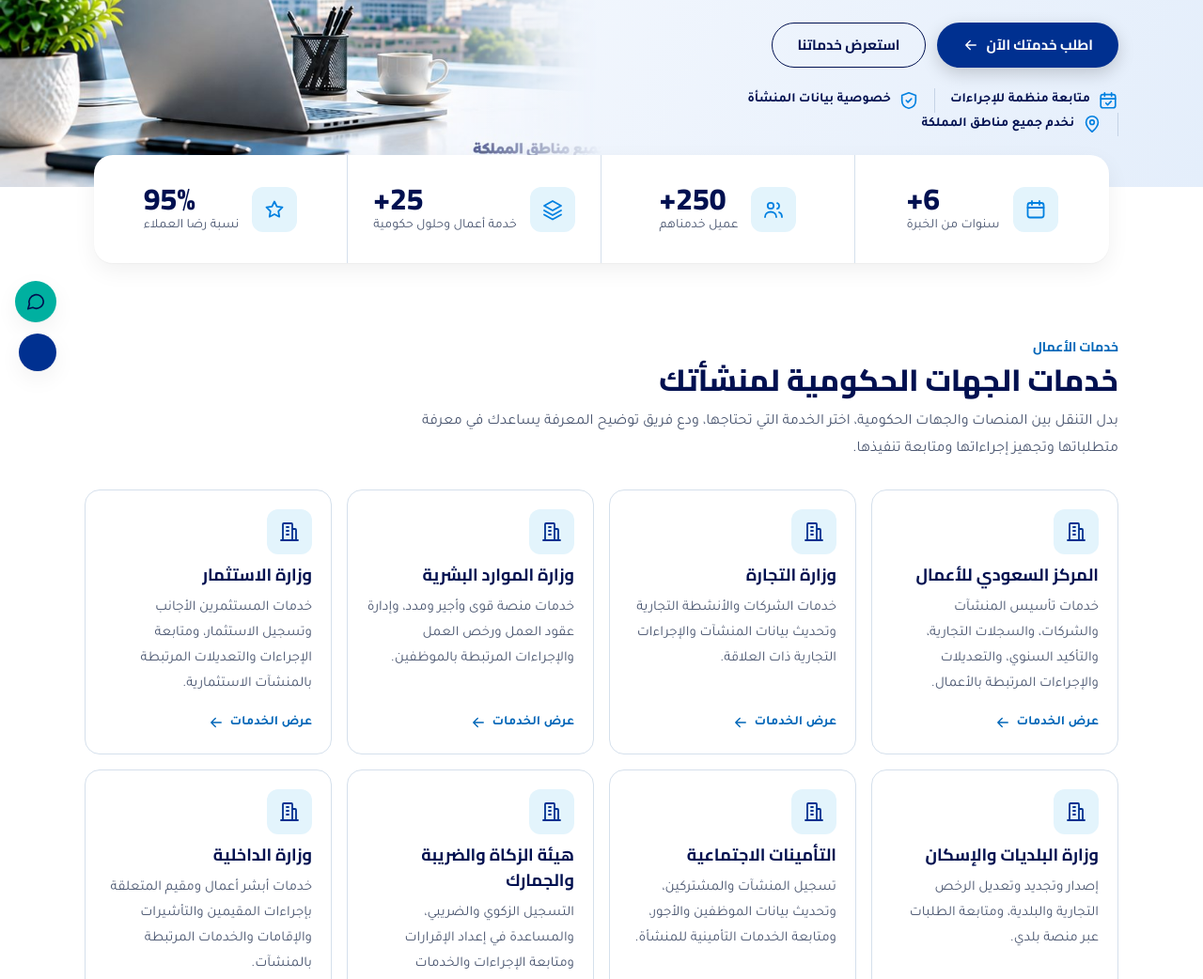
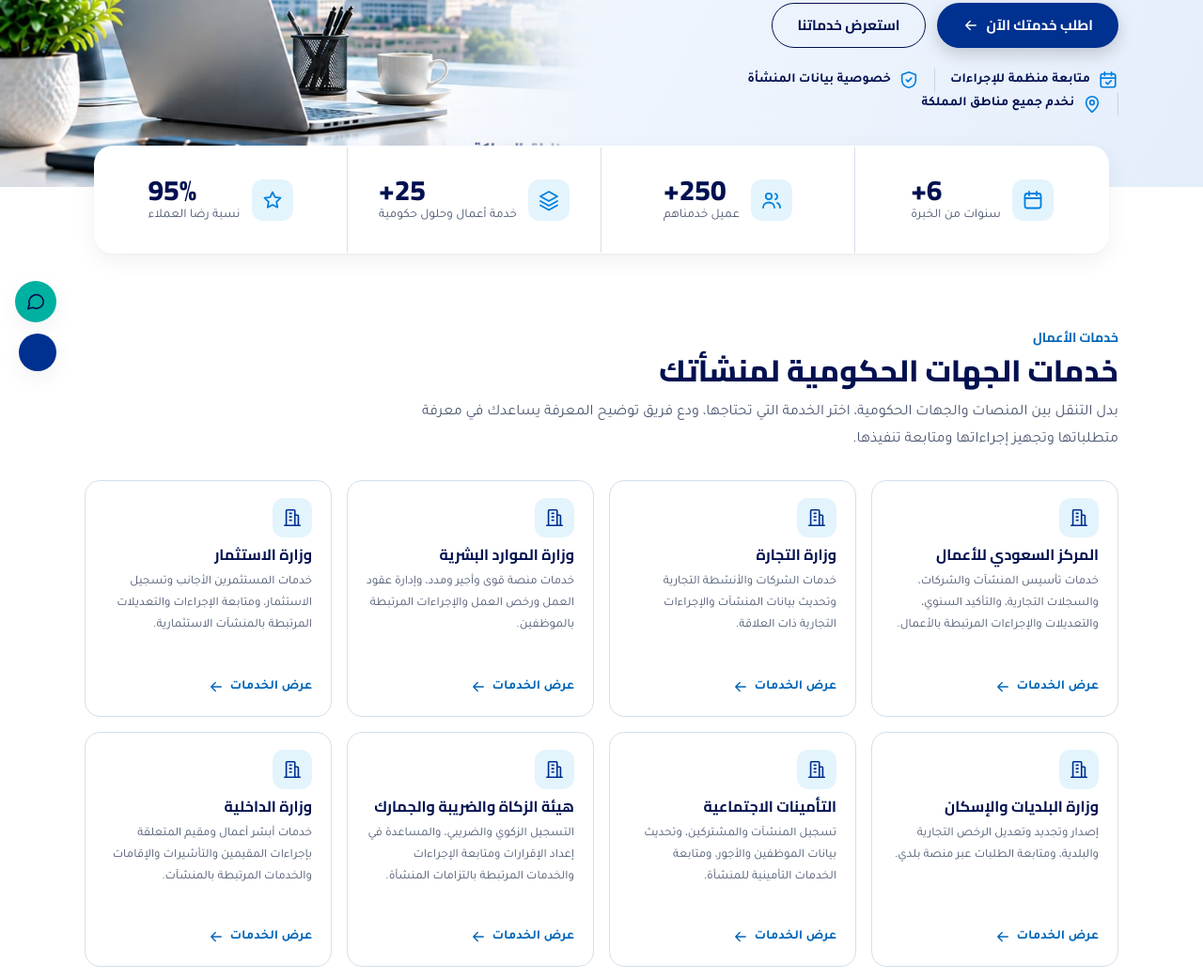
Before and after one commit to mnstaltfwq-oss/tawdih-site, a plain HTML site: page index.html in a window 1280 px wide. Shown: the part 389-1431 px from the top of the page at 94% size. Drawn offline with Linux system fonts and the light colour scheme.

Commit message:
Fit banner, stats strip and ministry cards to measured sizes

```diff
--- a/components.css
+++ b/components.css
@@ -319,7 +319,7 @@ h1,h2,h3,.sh .ph-line--title,.btn{font-family:var(--font-h)}
 .crumb--real{height:auto;margin:0 0 8px;font-size:14px;color:#b8c6e0;flex-wrap:wrap}.crumb--real a{color:#b8c6e0}.crumb--real a:hover{color:#fff}
 .tag{display:inline-block;align-self:flex-start;padding:2px 12px;border-radius:999px;background:#e0f5f2;color:#00786e;font:700 12px/1.8 var(--font-h)}
 .card--svc{transition:box-shadow .2s,transform .2s}.card--svc:hover{box-shadow:var(--shadow-card);transform:translateY(-3px)}
-.card--svc h3{font-size:17px}.svc__ent{color:var(--c-link);font-size:13px;font-weight:700}.card--svc p{display:-webkit-box;-webkit-line-clamp:3;-webkit-box-orient:vertical;overflow:hidden}
+.card--svc h3{font-size:17px}.svc__ent{color:var(--c-link);font-size:13px;font-weight:700}.card--svc p{display:-webkit-box;-webkit-line-clamp:4;-webkit-box-orient:vertical;overflow:hidden}
 .card--svc .more{margin-top:auto;padding-top:8px;display:inline-flex;align-items:center;gap:6px;color:var(--c-link);font-weight:700;font-size:14px}
 .dirbar{display:grid;gap:14px;margin-bottom:12px}.search--wide{width:100%;max-width:520px;height:48px;font-size:16px;margin-bottom:12px}.dirbar .search--wide{margin:0}
 .filters{margin-bottom:12px}.muted{color:var(--c-muted);font-size:14px;margin:0 0 14px}
@@ -356,3 +356,27 @@ h1,h2,h3,.sh .ph-line--title,.btn{font-family:var(--font-h)}
 .pkg .btn{margin-top:6px;justify-content:center}
 .pkg--feat{border:2px solid var(--c-accent);box-shadow:0 10px 30px rgba(0,48,144,.12)}
 .pkg__badge{position:absolute;top:-13px;inset-inline-start:20px;background:var(--c-accent);color:#fff;font-size:12px;font-weight:700;padding:4px 12px;border-radius:999px}
+
+/* ---- fit to measured reference (laptop was rendering too large) ---- */
+@media (min-width:1024px){.stats--real .stats__item{height:112px;align-self:center;padding:22px 24px;box-sizing:border-box;gap:12px}}
+.stats__n{font-size:30px}
+.stats__ico{width:44px;height:44px}
+.stats__l{font-size:13.5px;max-width:150px}
+.grid--4>.card--gov.card--real{height:250px!important;padding:18px 20px;gap:7px;overflow:hidden;box-sizing:border-box}
+.grid--4>.card--gov.card--real:nth-child(-n+4){height:252px!important}
+.card--gov .ico{width:42px;height:42px;flex:none}.card--gov .ico svg{width:22px;height:22px}
+.card--gov h3{font-size:17px;line-height:1.45}
+.card--gov p{font-size:14px;line-height:1.7;display:-webkit-box;-webkit-line-clamp:4;-webkit-box-orient:vertical;overflow:hidden}
+.card--gov .more{padding-top:4px}
+@media (max-width:1023px){.grid--4>.card--gov.card--real,.grid--4>.card--gov.card--real:nth-child(-n+4){height:auto!important}.card--gov p{-webkit-line-clamp:unset;display:block}}
+
+/* ---- type scale per measured tokens (h1 38, card title 16 / text 13, feature title 17) ---- */
+.hero--real h1{font-size:38px;line-height:1.4;margin:14px 0 12px}
+.hero--real p{font-size:16.5px;line-height:1.9}
+.card--real h3{font-size:16px}
+.card--feature.card--real h3,.card--step.card--real h3{font-size:17px}
+.card--real p{font-size:14px;line-height:1.75}
+.card--gov h3{font-size:16px}.card--gov p{font-size:13px;line-height:1.75;-webkit-line-clamp:5}
+@media (max-width:1023px){.hero--real h1{font-size:34px}}
+@media (max-width:767px){.hero--real h1{font-size:28px}}
+@media (max-width:1179px){.grid--4>.card--gov.card--real,.grid--4>.card--gov.card--real:nth-child(-n+4){height:auto!important}.card--gov p{display:block;-webkit-line-clamp:unset}}
--- a/tokens.css
+++ b/tokens.css
@@ -6,7 +6,7 @@
   --hero-h:523px;               /* measured */
   --stats-w:1080px;             /* measured */
   --stats-h:115px;              /* measured */
-  --stats-overlap:34px;         /* measured: hero bottom 601 - stats top 567 */
+  --stats-overlap:44px;         /* measured: stats strip overlaps banner by 44 */
   --sec-pad:58px;               /* measured: section vertical padding */
   --phead-h:231px;              /* measured: inner page header */
   --r-card:16px; --r-panel:20px; --r-pill:999px; --r-field:12px;
```
